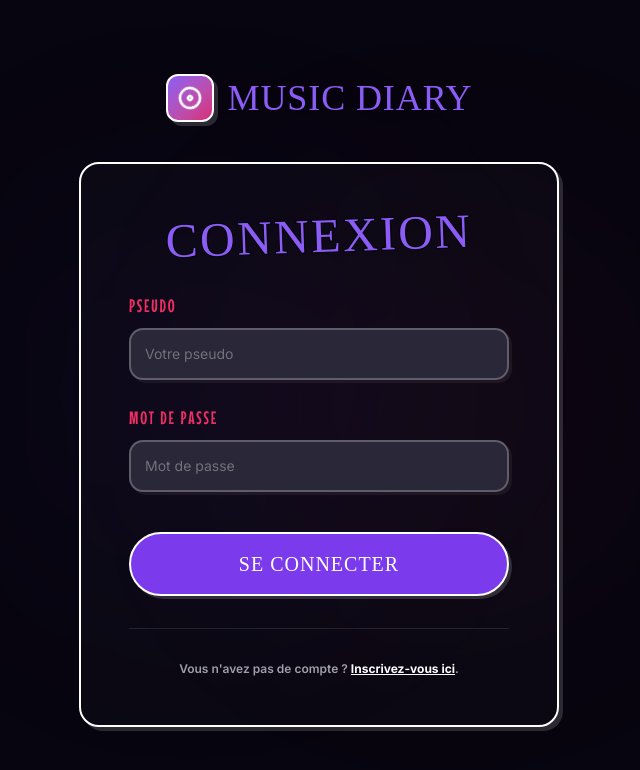
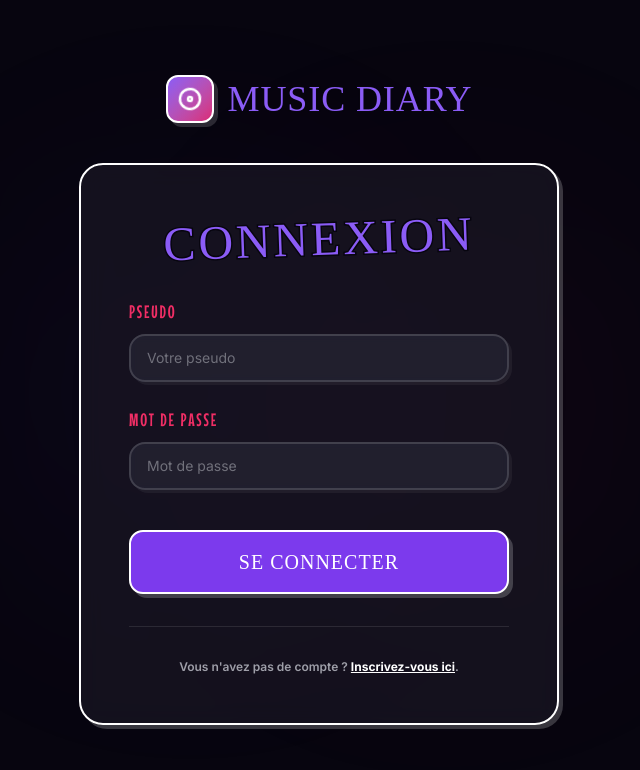
Before and after one commit to pharell-constance/music-diary, a React (Vite) app in the folder frontend/: page /login in a window 1280 px wide. Shown: the top 770 px of the page, without its empty margins (321-961 px from the left). Built offline with nearby package versions, Linux system fonts and the light colour scheme; a web font is replaced by a local one.

Commit message:
addsmoothscroll

```diff
--- a/frontend/package.json
+++ b/frontend/package.json
@@ -11,6 +11,7 @@
   },
   "dependencies": {
     "gsap": "^3.15.0",
+    "lenis": "^1.3.23",
     "lucide-react": "^1.17.0",
     "react": "^19.2.6",
     "react-dom": "^19.2.6",
--- a/frontend/src/index.css
+++ b/frontend/src/index.css
@@ -57,24 +57,98 @@
   --font-mono: 'Outfit', sans-serif;
 }
 
-html, body {
-  background-color: #07050f !important; /* Rich cosmic dark background */
+/* =============================================
+   BASE & CORE STYLES
+   ============================================= */
+
+html,
+body {
+  background-color: #07050f !important;
   color: #ffffff;
   margin: 0;
   padding: 0;
   height: 100%;
-  overflow: hidden;
+  overflow-x: hidden;
   position: relative;
   font-family: 'Inter', sans-serif;
+  -webkit-font-smoothing: antialiased;
+  -moz-osx-font-smoothing: grayscale;
 }
 
-/* Headings defaults */
-h1, h2, h3, h4, h5, h6 {
-  font-family: 'Outfit', sans-serif;
-  letter-spacing: -0.02em;
+/* =============================================
+   LENIS SMOOTH SCROLL REQUIRED STYLES
+   ============================================= */
+
+html.lenis, html.lenis body {
+  height: auto;
 }
 
-/* Custom Font classes matching cravburgers */
+.lenis.lenis-smooth {
+  scroll-behavior: auto !important;
+}
+
+.lenis.lenis-smooth [data-lenis-prevent] {
+  overscroll-behavior: contain;
+}
+
+.lenis.lenis-stopped {
+  overflow: hidden;
+}
+
+.lenis.lenis-smooth iframe {
+  pointer-events: none;
+}
+
+/* Cosmic Ambient Background Glows */
+body::before,
+body::after {
+  content: '';
+  position: absolute;
+  border-radius: 50%;
+  pointer-events: none;
+  z-index: -1;
+  mix-blend-mode: screen;
+  filter: blur(80px);
+  opacity: 0.8;
+}
+
+body::before {
+  top: -10%;
+  left: -10%;
+  width: 600px;
+  height: 600px;
+  background: radial-gradient(circle, rgba(139, 92, 246, 0.15) 0%, transparent 70%);
+}
+
+body::after {
+  bottom: -10%;
+  right: -10%;
+  width: 700px;
+  height: 700px;
+  background: radial-gradient(circle, rgba(236, 72, 153, 0.1) 0%, transparent 70%);
+}
+
+/* =============================================
+   TYPOGRAPHY & POP-ART TEXT
+   ============================================= */
+
+h1,
+h2,
+h3,
+h4,
+h5,
+h6 {
+  font-family: 'Mouse Memoirs', sans-serif !important;
+  text-transform: uppercase !important;
+  letter-spacing: 0.04em !important;
+  line-height: 1.1;
+}
+
+h1,
+h2 {
+  letter-spacing: 0.06em !important;
+}
+
 .font-modak {
   font-family: 'Modak', cursive !important;
 }
@@ -83,105 +157,267 @@ h1, h2, h3, h4, h5, h6 {
   font-family: 'Mouse Memoirs', sans-serif !important;
 }
 
-/* Pop-art Outlined text-stroke classes */
+/* Premium Outline Stroke Effects */
 .text-stroke-dark {
-  -webkit-text-stroke: 0.05em #07050f;
+  -webkit-text-stroke: 0.06em #07050f;
   paint-order: stroke fill;
 }
 
 .text-stroke-black {
-  -webkit-text-stroke: 0.05em #000000;
+  -webkit-text-stroke: 0.06em #000000;
   paint-order: stroke fill;
 }
 
 .text-stroke-white {
-  -webkit-text-stroke: 0.05em #ffffff;
+  -webkit-text-stroke: 0.06em #ffffff;
   paint-order: stroke fill;
 }
 
-/* Neobrutalist Components */
+/* =============================================
+   NEOBRUTALIST CORE COMPONENTS
+   ============================================= */
+
+/* Main Card */
 .neobrutal-card {
-  background: rgba(255, 255, 255, 0.02);
+  background: rgba(26, 24, 36, 0.7);
+  backdrop-filter: blur(12px);
   border: 2px solid #ffffff !important;
-  box-shadow: 4px 4px 0px 0px rgba(255, 255, 255, 0.15) !important;
-  border-radius: 20px !important;
-  transition: all 0.25s cubic-bezier(0.4, 0, 0.2, 1);
+  box-shadow: 4px 4px 0px 0px rgba(255, 255, 255, 0.2) !important;
+  border-radius: 24px !important;
+  transition: all 0.3s cubic-bezier(0.25, 0.8, 0.25, 1);
 }
 
 .neobrutal-card:hover {
-  transform: translate(-2px, -2px);
-  box-shadow: 6px 6px 0px 0px var(--color-violet-500) !important;
+  transform: translate(-3px, -3px);
+  box-shadow: 7px 7px 0px 0px var(--color-violet-500) !important;
   border-color: var(--color-violet-400) !important;
 }
 
+/* Interactive Buttons */
 .neobrutal-btn {
   border: 2px solid #ffffff !important;
-  box-shadow: 3px 3px 0px 0px rgba(255, 255, 255, 0.15) !important;
-  transition: all 0.2s cubic-bezier(0.4, 0, 0.2, 1);
+  box-shadow: 4px 4px 0px 0px rgba(255, 255, 255, 0.2) !important;
+  border-radius: 14px !important;
+  transition: all 0.2s cubic-bezier(0.25, 0.8, 0.25, 1);
   cursor: pointer;
 }
 
 .neobrutal-btn:hover {
-  transform: translate(-1px, -1px);
-  box-shadow: 4px 4px 0px 0px var(--color-violet-500) !important;
+  transform: translate(-2px, -2px);
+  box-shadow: 6px 6px 0px 0px var(--color-violet-500) !important;
+  background-color: var(--color-violet-600) !important;
+  color: white !important;
 }
 
 .neobrutal-btn:active {
-  transform: translate(2px, 2px);
+  transform: translate(3px, 3px);
   box-shadow: none !important;
 }
 
-/* Ambient Background Glows */
-body::before {
-  content: '';
-  position: absolute;
-  top: -10%;
-  left: -10%;
-  width: 50%;
-  height: 50%;
-  background: radial-gradient(circle, rgba(139, 92, 246, 0.1) 0%, rgba(0, 0, 0, 0) 70%);
-  z-index: -1;
-  pointer-events: none;
+/* =============================================
+   FORMS & INPUTS
+   ============================================= */
+
+input[type="text"],
+input[type="password"],
+input[type="email"],
+input[type="search"],
+input[type="number"],
+textarea {
+  background: rgba(41, 39, 56, 0.6) !important;
+  backdrop-filter: blur(4px);
+  border: 2px solid rgba(255, 255, 255, 0.15) !important;
+  border-radius: 16px !important;
+  color: #ffffff !important;
+  font-family: 'Inter', sans-serif !important;
+  padding: 0.75rem 1rem;
+  outline: none !important;
+  transition: all 0.25s cubic-bezier(0.25, 0.8, 0.25, 1) !important;
 }
 
-body::after {
-  content: '';
-  position: absolute;
-  bottom: -10%;
-  right: -10%;
-  width: 60%;
-  height: 60%;
-  background: radial-gradient(circle, rgba(236, 72, 153, 0.06) 0%, rgba(0, 0, 0, 0) 70%);
-  z-index: -1;
-  pointer-events: none;
+input[type="text"]:focus,
+input[type="password"]:focus,
+input[type="email"]:focus,
+input[type="search"]:focus,
+input[type="number"]:focus,
+textarea:focus {
+  border-color: var(--color-violet-500) !important;
+  background: #292738 !important;
+  box-shadow: 4px 4px 0px 0px rgba(139, 92, 246, 0.3) !important;
 }
 
-/* Hide scrollbar for Chrome, Safari and Opera */
+/* =============================================
+   NAVIGATION & FILTERS
+   ============================================= */
+
+.page-header {
+  border-bottom: 2px dashed rgba(255, 255, 255, 0.15);
+  padding-bottom: 1.75rem;
+  margin-bottom: 2rem;
+}
+
+/* Tabs */
+.tab-nav-btn {
+  font-family: 'Mouse Memoirs', sans-serif !important;
+  font-size: 1.05rem !important;
+  text-transform: uppercase !important;
+  letter-spacing: 0.08em !important;
+  padding-bottom: 0.6rem !important;
+  border-bottom-width: 3px !important;
+  transition: all 0.2s ease !important;
+  cursor: pointer !important;
+}
+
+.tab-nav-btn.active {
+  border-color: var(--color-violet-500) !important;
+  color: #ffffff !important;
+}
+
+.tab-nav-btn.inactive {
+  border-color: transparent !important;
+  color: rgba(255, 255, 255, 0.4) !important;
+}
+
+.tab-nav-btn.inactive:hover {
+  color: #ffffff !important;
+  border-color: rgba(139, 92, 246, 0.4) !important;
+}
+
+/* Pills Toggle */
+.pill-btn {
+  border: 2px solid transparent !important;
+  border-radius: 9999px !important;
+  font-family: 'Mouse Memoirs', sans-serif !important;
+  font-size: 0.9rem !important;
+  text-transform: uppercase !important;
+  letter-spacing: 0.1em !important;
+  padding: 0.4rem 1.2rem !important;
+  transition: all 0.2s cubic-bezier(0.25, 0.8, 0.25, 1) !important;
+  cursor: pointer !important;
+}
+
+.pill-btn.active {
+  background: var(--color-violet-500) !important;
+  color: #ffffff !important;
+  border-color: #ffffff !important;
+  box-shadow: 4px 4px 0px rgba(255, 255, 255, 0.15) !important;
+}
+
+.pill-btn.inactive {
+  background: rgba(41, 39, 56, 0.5) !important;
+  color: rgba(255, 255, 255, 0.6) !important;
+  border-color: rgba(255, 255, 255, 0.1) !important;
+}
+
+.pill-btn.inactive:hover {
+  color: #ffffff !important;
+  border-color: rgba(255, 255, 255, 0.3) !important;
+  background: rgba(139, 92, 246, 0.15) !important;
+}
+
+/* =============================================
+   CONTAINERS & LAYOUT LISTS
+   ============================================= */
+
+.neo-section {
+  background: rgba(26, 24, 36, 0.45);
+  border: 2px solid rgba(255, 255, 255, 0.06);
+  border-radius: 24px;
+  overflow: hidden;
+  box-shadow: inset 0 2px 4px rgba(0, 0, 0, 0.2);
+}
+
+.neo-list-item {
+  border: 2px solid rgba(255, 255, 255, 0.06);
+  background: rgba(255, 255, 255, 0.01);
+  border-radius: 18px;
+  transition: all 0.25s ease;
+}
+
+.neo-list-item:hover {
+  border-color: rgba(139, 92, 246, 0.35);
+  background: rgba(139, 92, 246, 0.04);
+  transform: translateX(2px);
+}
+
+.neo-stat-card {
+  background: #15131f;
+  border: 2px solid rgba(255, 255, 255, 0.1);
+  border-radius: 22px;
+  transition: all 0.3s cubic-bezier(0.25, 0.8, 0.25, 1);
+}
+
+.neo-stat-card:hover {
+  transform: translate(-3px, -3px);
+  border-color: rgba(139, 92, 246, 0.4);
+  box-shadow: 5px 5px 0px rgba(139, 92, 246, 0.2) !important;
+}
+
+.neo-empty {
+  background: rgba(21, 19, 31, 0.6);
+  border: 2px dashed rgba(255, 255, 255, 0.1);
+  border-radius: 24px;
+}
+
+.neo-modal {
+  background: #110f1a;
+  border: 3px solid #ffffff;
+  border-radius: 28px;
+  box-shadow: 10px 10px 0px 0px rgba(139, 92, 246, 0.4);
+}
+
+.neo-divider {
+  width: 100%;
+  height: 2px;
+  background: linear-gradient(90deg, transparent, rgba(139, 92, 246, 0.3), transparent);
+  margin: 1.75rem 0;
+}
+
+/* =============================================
+   UTILITIES, UTILS & SCROLLBARS
+   ============================================= */
+
+.neo-badge {
+  font-family: 'Mouse Memoirs', sans-serif !important;
+  text-transform: uppercase !important;
+  letter-spacing: 0.1em !important;
+  border: 2px solid !important;
+  border-radius: 9999px !important;
+  font-size: 0.75rem !important;
+  padding: 3px 12px !important;
+  font-weight: normal;
+}
+
+.neo-rank {
+  font-family: 'Mouse Memoirs', sans-serif !important;
+  font-size: 1.25rem !important;
+  color: rgba(255, 255, 255, 0.3);
+  min-width: 2rem;
+  text-align: center;
+}
+
+/* Scrollbars */
 .no-scrollbar::-webkit-scrollbar {
   display: none;
 }
 
-/* Hide scrollbar for IE, Edge and Firefox */
 .no-scrollbar {
-  -ms-overflow-style: none;  /* IE and Edge */
-  scrollbar-width: none;  /* Firefox */
+  -ms-overflow-style: none;
+  scrollbar-width: none;
 }
 
-/* Custom Scrollbar Styles */
 .custom-scrollbar::-webkit-scrollbar {
   width: 6px;
   height: 6px;
 }
 
 .custom-scrollbar::-webkit-scrollbar-track {
-  background: rgba(24, 24, 24, 0.5);
-  border-radius: 9999px;
+  background: rgba(7, 5, 15, 0.5);
 }
 
 .custom-scrollbar::-webkit-scrollbar-thumb {
-  background: rgba(63, 63, 70, 0.7);
+  background: rgba(255, 255, 255, 0.15);
   border-radius: 9999px;
-  border: 1px solid rgba(24, 24, 24, 0.5);
 }
 
 .custom-scrollbar::-webkit-scrollbar-thumb:hover {
@@ -190,216 +426,39 @@ body::after {
 
 .custom-scrollbar {
   scrollbar-width: thin;
-  scrollbar-color: rgba(63, 63, 70, 0.7) rgba(24, 24, 24, 0.5);
+  scrollbar-color: rgba(255, 255, 255, 0.15) rgba(7, 5, 15, 0.5);
 }
 
+/* Animations */
 @keyframes spin-slow {
   from {
     transform: rotate(0deg);
   }
+
   to {
     transform: rotate(360deg);
   }
 }
 
 .animate-spin-slow {
-  animation: spin-slow 15s linear infinite;
+  animation: spin-slow 20s linear infinite;
 }
 
-/* =============================================
-   GLOBAL NEOBRUTALIST OVERRIDES
-   ============================================= */
+@keyframes skeleton-pulse {
 
-/* --- Headings --- */
-h1, h2 {
-  font-family: 'Mouse Memoirs', sans-serif !important;
-  text-transform: uppercase !important;
-  letter-spacing: 0.05em !important;
-}
+  0%,
+  100% {
+    opacity: 0.3;
+    background: rgba(41, 39, 56, 0.4);
+  }
 
-h3, h4 {
-  font-family: 'Mouse Memoirs', sans-serif !important;
-  text-transform: uppercase !important;
-  letter-spacing: 0.04em !important;
-}
-
-/* --- Inputs & Textareas --- */
-input[type="text"],
-input[type="password"],
-input[type="email"],
-input[type="search"],
-input[type="number"],
-textarea {
-  background: #292738 !important;
-  border: 2px solid rgba(255, 255, 255, 0.25) !important;
-  border-radius: 14px !important;
-  color: #ffffff !important;
-  font-family: 'Inter', sans-serif !important;
-  outline: none !important;
-  transition: border-color 0.2s, box-shadow 0.2s !important;
-}
-
-input[type="text"]:focus,
-input[type="password"]:focus,
-input[type="email"]:focus,
-input[type="search"]:focus,
-input[type="number"]:focus,
-textarea:focus {
-  border-color: #8b5cf6 !important;
-  box-shadow: 3px 3px 0px 0px rgba(139, 92, 246, 0.45) !important;
-}
-
-/* --- Section page headers (first child h1 in a header tag) --- */
-.page-header {
-  border-bottom: 2px solid rgba(255, 255, 255, 0.1);
-  padding-bottom: 1.5rem;
-  margin-bottom: 1.5rem;
-}
-
-/* --- Tab navigation buttons (border-b-2 style) --- */
-.tab-nav-btn {
-  font-family: 'Mouse Memoirs', sans-serif !important;
-  font-size: 0.95rem !important;
-  text-transform: uppercase !important;
-  letter-spacing: 0.1em !important;
-  padding-bottom: 0.5rem !important;
-  border-bottom-width: 2px !important;
-  transition: all 0.2s !important;
-  cursor: pointer !important;
-}
-
-.tab-nav-btn.active {
-  border-color: #8b5cf6;
-  color: #ffffff;
-}
-
-.tab-nav-btn.inactive {
-  border-color: transparent;
-  color: #71717a;
-}
-
-.tab-nav-btn.inactive:hover {
-  color: #ffffff;
-  border-color: rgba(139, 92, 246, 0.4);
-}
-
-/* --- Pill toggle buttons (rounded-full filter selectors) --- */
-.pill-btn {
-  border: 2px solid transparent !important;
-  border-radius: 9999px !important;
-  font-family: 'Mouse Memoirs', sans-serif !important;
-  font-size: 0.8rem !important;
-  text-transform: uppercase !important;
-  letter-spacing: 0.12em !important;
-  transition: all 0.2s !important;
-  cursor: pointer !important;
-}
-
-.pill-btn.active {
-  background: #8b5cf6 !important;
-  color: #ffffff !important;
-  border-color: #ffffff !important;
-  box-shadow: 3px 3px 0px rgba(255, 255, 255, 0.15) !important;
-}
-
-.pill-btn.inactive {
-  background: rgba(41, 39, 56, 0.8) !important;
-  color: #a1a1aa !important;
-  border-color: rgba(255, 255, 255, 0.1) !important;
-}
-
-.pill-btn.inactive:hover {
-  color: #ffffff !important;
-  border-color: rgba(255, 255, 255, 0.4) !important;
-  background: rgba(139, 92, 246, 0.1) !important;
-}
-
-/* --- Generic card content containers --- */
-.neo-section {
-  background: rgba(26, 24, 36, 0.5);
-  border: 2px solid rgba(255, 255, 255, 0.08);
-  border-radius: 20px;
-  overflow: hidden;
-}
-
-/* --- Notification/list item card --- */
-.neo-list-item {
-  border: 2px solid rgba(255, 255, 255, 0.08);
-  border-radius: 16px;
-  transition: all 0.2s;
-}
-
-.neo-list-item:hover {
-  border-color: rgba(139, 92, 246, 0.4);
-  background: rgba(139, 92, 246, 0.05);
-}
-
-/* --- Stat card --- */
-.neo-stat-card {
-  background: #1a1824;
-  border: 2px solid rgba(255, 255, 255, 0.12);
-  border-radius: 20px;
-  transition: all 0.25s;
-}
-
-.neo-stat-card:hover {
-  transform: translate(-2px, -2px);
-  border-color: rgba(139, 92, 246, 0.5);
-  box-shadow: 4px 4px 0px rgba(139, 92, 246, 0.25);
-}
-
-/* --- Empty state containers --- */
-.neo-empty {
-  background: rgba(26, 24, 36, 0.6);
-  border: 2px solid rgba(255, 255, 255, 0.07);
-  border-radius: 20px;
-}
-
-/* --- Modal overlay content panel --- */
-.neo-modal {
-  background: #1a1824;
-  border: 3px solid #ffffff;
-  border-radius: 24px;
-  box-shadow: 8px 8px 0px 0px rgba(139, 92, 246, 0.5);
-}
-
-/* Wavy border decoration for section dividers */
-.neo-divider {
-  width: 100%;
-  height: 2px;
-  background: linear-gradient(90deg, transparent, rgba(139, 92, 246, 0.4), transparent);
-  border-radius: 999px;
-  margin: 1.5rem 0;
-}
-
-/* Badge / chip */
-.neo-badge {
-  font-family: 'Mouse Memoirs', sans-serif !important;
-  text-transform: uppercase !important;
-  letter-spacing: 0.12em !important;
-  border: 2px solid !important;
-  border-radius: 9999px !important;
-  font-size: 0.7rem !important;
-  padding: 2px 10px !important;
-}
-
-/* Rank number in lists */
-.neo-rank {
-  font-family: 'Mouse Memoirs', sans-serif !important;
-  font-size: 1.1rem !important;
-  color: rgba(255, 255, 255, 0.35);
-  min-width: 1.75rem;
-  text-align: center;
-}
-
-/* Loading skeleton animation */
-@keyframes skeleton-pulse {
-  0%, 100% { opacity: 0.4; }
-  50% { opacity: 0.7; }
+  50% {
+    opacity: 0.6;
+    background: rgba(41, 39, 56, 0.8);
+  }
 }
 
 .skeleton {
-  background: rgba(41, 39, 56, 0.6);
   border-radius: 12px;
-  animation: skeleton-pulse 1.5s ease-in-out infinite;
+  animation: skeleton-pulse 1.8s ease-in-out infinite;
 }
--- a/frontend/src/pages/AdminDashboard.jsx
+++ b/frontend/src/pages/AdminDashboard.jsx
@@ -38,7 +38,7 @@ function AdminDashboard() {
     }, [admin.loading]);
 
     return (
-        <div className="flex h-screen bg-black text-white overflow-hidden font-sans">
+        <div className="flex min-h-screen bg-black text-white font-sans">
             <Sidebar
                 user={admin.user}
                 currentTab="admin"
@@ -46,7 +46,7 @@ function AdminDashboard() {
                 handleLogout={() => { localStorage.clear(); navigate('/login'); }}
             />
 
-            <div className="flex-1 bg-[#12101b] md:my-2 md:mr-2 md:rounded-lg overflow-y-auto no-scrollbar flex flex-col p-4 md:p-8 pb-24 md:pb-8">
+            <div className="flex-1 bg-[#12101b] md:my-2 md:mr-2 md:rounded-lg no-scrollbar flex flex-col p-4 md:p-8 pb-24 md:pb-8">
                 {admin.error && (
                     <div className="flex-1 flex flex-col items-center justify-center gap-4 text-center">
                         <ShieldAlert size={48} className="text-red-500" />
--- a/frontend/src/pages/ArtistPage.jsx
+++ b/frontend/src/pages/ArtistPage.jsx
@@ -135,7 +135,7 @@ function ArtistPage() {
     const popDetails = artist ? getPopDetails(artist.popularity) : null;
 
     return (
-        <div className="flex h-screen bg-black text-white overflow-hidden font-sans">
+        <div className="flex min-h-screen bg-black text-white font-sans">
             <Sidebar
                 user={user}
                 currentTab="profile"
@@ -143,7 +143,7 @@ function ArtistPage() {
                 handleLogout={() => { localStorage.clear(); navigate('/login'); }}
             />
 
-            <div className="flex-1 bg-[#12101b] md:my-2 md:mr-2 md:rounded-lg overflow-y-auto no-scrollbar flex flex-col pb-24 md:pb-0">
+            <div className="flex-1 bg-[#12101b] md:my-2 md:mr-2 md:rounded-lg no-scrollbar flex flex-col pb-24 md:pb-0">
 
                 {/* Loading */}
                 {loading && (
--- a/frontend/src/pages/home.jsx
+++ b/frontend/src/pages/home.jsx
@@ -19,7 +19,7 @@ function Home() {
     }
 
     return (
-        <div className="flex h-screen bg-black text-white overflow-hidden font-sans">
+        <div className="flex min-h-screen bg-black text-white font-sans">
             <Sidebar
                 user={home.user}
                 currentTab={home.currentTab}
@@ -27,7 +27,7 @@ function Home() {
                 handleLogout={() => { localStorage.clear(); navigate('/login'); }}
             />
 
-            <div className="flex-1 bg-[#12101b] md:my-2 md:mr-2 md:rounded-lg overflow-y-auto no-scrollbar flex flex-col p-4 md:p-8 pb-24 md:pb-8">
+            <div className="flex-1 bg-[#12101b] md:my-2 md:mr-2 md:rounded-lg no-scrollbar flex flex-col p-4 md:p-8 pb-24 md:pb-8">
                 {/* Vue Accueil / Journal */}
                 {home.currentTab === 'home' && (
                     <HomeJournalTab home={home} />
--- a/frontend/src/pages/landing.jsx
+++ b/frontend/src/pages/landing.jsx
@@ -5,7 +5,7 @@ function LandingPage() {
     const navigate = useNavigate();
 
     return (
-        <div className="h-screen overflow-y-auto bg-[#07050f] text-white font-sans overflow-x-hidden relative flex flex-col justify-between select-none">
+        <div className="min-h-screen bg-[#07050f] text-white font-sans overflow-x-hidden relative flex flex-col justify-between select-none">
             {/* Background glowing blobs */}
             <div className="absolute top-[-10%] left-[-10%] w-[50%] h-[50%] bg-violet-600/5 rounded-full blur-[130px] pointer-events-none"></div>
             <div className="absolute bottom-[-10%] right-[-10%] w-[50%] h-[50%] bg-fuchsia-600/5 rounded-full blur-[130px] pointer-events-none"></div>
--- a/frontend/src/pages/profile.jsx
+++ b/frontend/src/pages/profile.jsx
@@ -14,7 +14,7 @@ function Profile() {
     const profile = useProfileData();
 
     return (
-        <div className="flex h-screen bg-[#07050f] text-white overflow-hidden font-sans relative">
+        <div className="flex min-h-screen bg-[#07050f] text-white font-sans relative">
             <div className="absolute top-0 left-1/4 w-96 h-96 bg-violet-600/5 rounded-full blur-[120px] pointer-events-none"></div>
             <div className="absolute bottom-0 right-1/4 w-96 h-96 bg-fuchsia-600/5 rounded-full blur-[120px] pointer-events-none"></div>
 
@@ -25,7 +25,7 @@ function Profile() {
                 handleLogout={profile.handleLogout}
             />
 
-            <div className="flex-1 bg-white/[0.01] backdrop-blur-xl border-x-0 border-y border-white/[0.05] md:border md:border-white/[0.05] md:my-2 md:mr-2 md:rounded-2xl overflow-y-auto flex flex-col relative z-10 pb-24 md:pb-0">
+            <div className="flex-1 bg-white/[0.01] backdrop-blur-xl border-x-0 border-y border-white/[0.05] md:border md:border-white/[0.05] md:my-2 md:mr-2 md:rounded-2xl flex flex-col relative z-10 pb-24 md:pb-0">
                 {profile.loadingProfile ? (
                     <div className="p-8 text-center text-zinc-400">Chargement du profil...</div>
                 ) : !profile.profileUser ? (
```
Also changed, not shown: frontend/src/App.jsx (+21 -0 lines), 1 other file (tests, documents, lock files or other folders).
